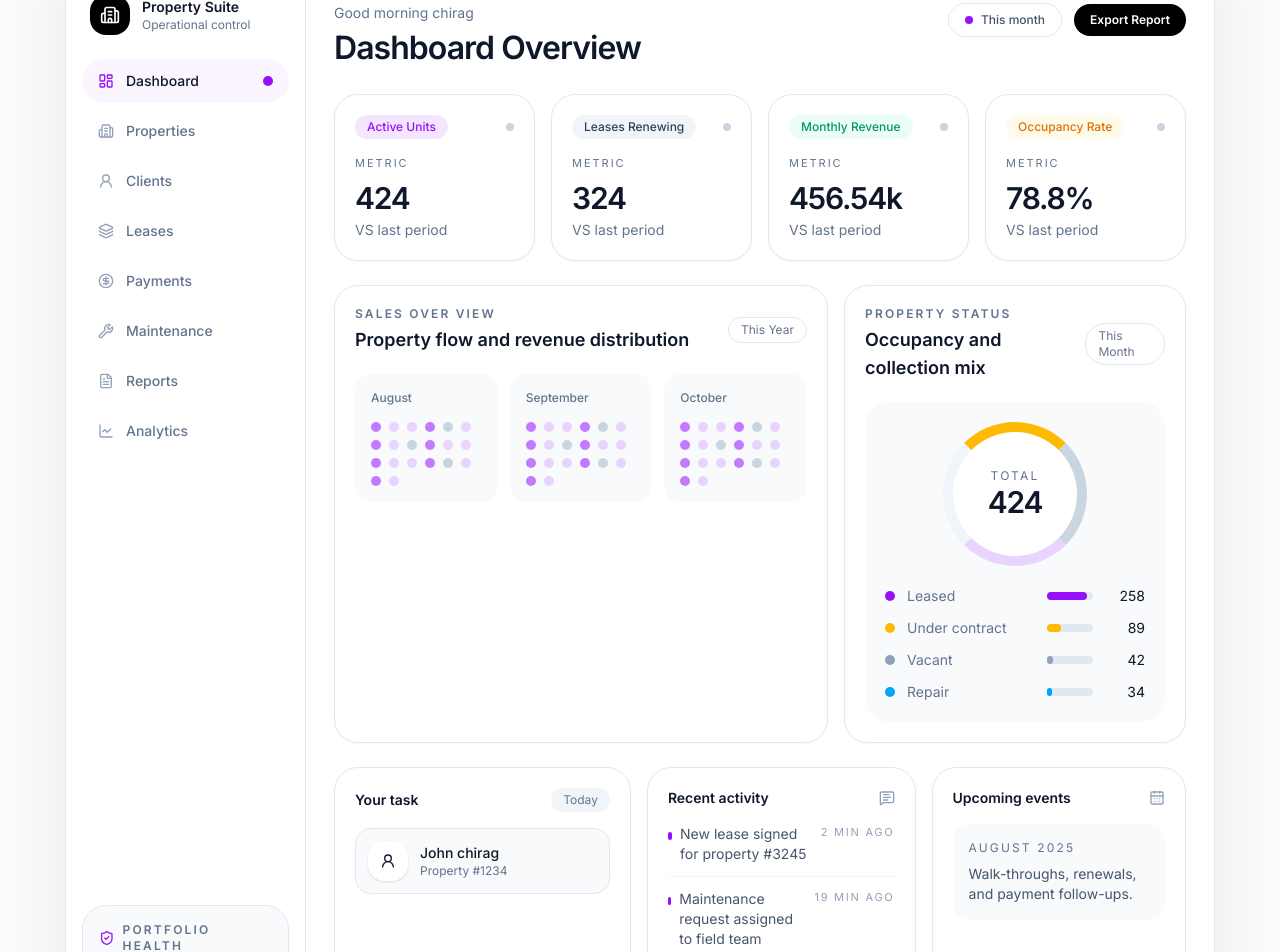
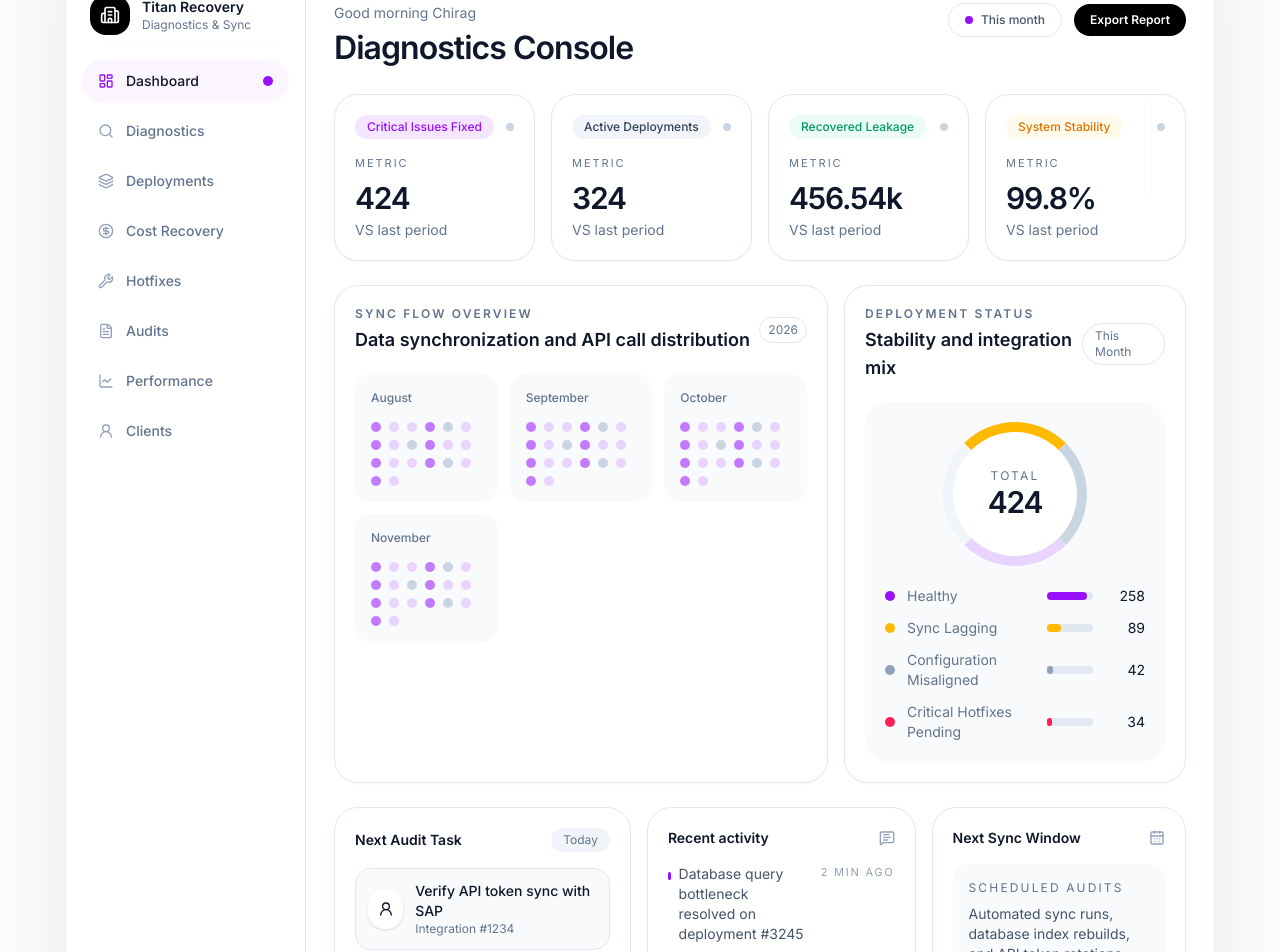
Before and after one commit to SahithyaHegde1706/erp-titans-website, a Next.js app: page / in a window 1280 px wide. Shown: the part 700-1652 px from the top of the page. Built offline with nearby package versions, Linux system fonts and the light colour scheme; no server answers.

Commit message:
feat: add DashboardShowcase component with interactive stats and sync monitoring visuals

```diff
--- a/components/sections/DashboardShowcase.tsx
+++ b/components/sections/DashboardShowcase.tsx
@@ -28,6 +28,7 @@ function Counter({ from, to, duration = 2, suffix = "", decimals = 0 }: { from:
 
   useEffect(() => {
     if (shouldReduceMotion) {
+      // eslint-disable-next-line react-hooks/set-state-in-effect
       setValue(to);
       return;
     }
@@ -52,26 +53,26 @@ function Counter({ from, to, duration = 2, suffix = "", decimals = 0 }: { from:
 
 const sidebarItems: SidebarItem[] = [
   { label: "Dashboard", icon: LayoutDashboard },
-  { label: "Properties", icon: Building2 },
+  { label: "Diagnostics", icon: Search },
+  { label: "Deployments", icon: Layers3 },
+  { label: "Cost Recovery", icon: CircleDollarSign },
+  { label: "Hotfixes", icon: Wrench },
+  { label: "Audits", icon: FileText },
+  { label: "Performance", icon: LineChart },
   { label: "Clients", icon: UserRound },
-  { label: "Leases", icon: Layers3 },
-  { label: "Payments", icon: CircleDollarSign },
-  { label: "Maintenance", icon: Wrench },
-  { label: "Reports", icon: FileText },
-  { label: "Analytics", icon: LineChart },
 ] as const;
 
 const quickStats = [
-  { title: "Active Units", value: 424, suffix: "", decimals: 0, tone: "text-slate-900", accent: "bg-purple-600/10 text-purple-600" },
-  { title: "Leases Renewing", value: 324, suffix: "", decimals: 0, tone: "text-slate-900", accent: "bg-slate-100 text-slate-700" },
-  { title: "Monthly Revenue", value: 456.54, suffix: "k", decimals: 2, tone: "text-slate-900", accent: "bg-emerald-50 text-emerald-600" },
-  { title: "Occupancy Rate", value: 78.8, suffix: "%", decimals: 1, tone: "text-slate-900", accent: "bg-amber-50 text-amber-600" },
+  { title: "Critical Issues Fixed", value: 424, suffix: "", decimals: 0, tone: "text-slate-900", accent: "bg-purple-600/10 text-purple-600" },
+  { title: "Active Deployments", value: 324, suffix: "", decimals: 0, tone: "text-slate-900", accent: "bg-slate-100 text-slate-700" },
+  { title: "Recovered Leakage", value: 456.54, suffix: "k", decimals: 2, tone: "text-slate-900", accent: "bg-emerald-50 text-emerald-600" },
+  { title: "System Stability", value: 99.8, suffix: "%", decimals: 1, tone: "text-slate-900", accent: "bg-amber-50 text-amber-600" },
 ] as const;
 
 const activityRows = [
-  { label: "New lease signed for property #3245", meta: "2 min ago" },
-  { label: "Maintenance request assigned to field team", meta: "19 min ago" },
-  { label: "Client payment received and reconciled", meta: "1 hour ago" },
+  { label: "Database query bottleneck resolved on deployment #3245", meta: "2 min ago" },
+  { label: "Diagnostics run completed for inventory syncing", meta: "19 min ago" },
+  { label: "Automated API reconciliation audit completed", meta: "1 hour ago" },
 ];
 
 export function DashboardShowcase() {
@@ -105,14 +106,14 @@ export function DashboardShowcase() {
           <div className="flex-1" />
           <div className="hidden w-full max-w-90 items-center gap-2 rounded-full border border-slate-200 bg-white px-4 py-2 text-xs text-slate-400 sm:flex">
             <Search className="h-3.5 w-3.5" />
-            Search for a property, lease, or client
+            Search for an audit, deployment, or system issue
           </div>
           <div className="flex-1" />
           <div className="hidden items-center gap-2 sm:flex">
             <div className="h-8 w-8 rounded-full bg-slate-200/80" />
             <div className="text-right">
               <p className="text-xs font-medium text-slate-900">Johan</p>
-              <p className="text-[10px] text-slate-500">Property admin</p>
+              <p className="text-[10px] text-slate-500">ERP Architect</p>
             </div>
           </div>
         </div>
@@ -124,8 +125,8 @@ export function DashboardShowcase() {
                 <Building2 className="h-5 w-5" />
               </div>
               <div>
-                <p className="text-sm font-semibold text-slate-900">Property Suite</p>
-                <p className="text-xs text-slate-500">Operational control</p>
+                <p className="text-sm font-semibold text-slate-900">Titan Recovery</p>
+                <p className="text-xs text-slate-500">Diagnostics & Sync</p>
               </div>
             </div>
 
@@ -136,9 +137,8 @@ export function DashboardShowcase() {
                 return (
                   <div
                     key={item.label}
-                    className={`flex items-center gap-3 rounded-full px-4 py-3 text-sm font-medium transition-colors ${
-                      isActive ? "bg-purple-50 text-slate-900" : "text-slate-500 hover:bg-slate-50 hover:text-slate-900"
-                    }`}
+                    className={`flex items-center gap-3 rounded-full px-4 py-3 text-sm font-medium transition-colors ${isActive ? "bg-purple-50 text-slate-900" : "text-slate-500 hover:bg-slate-50 hover:text-slate-900"
+                      }`}
                   >
                     <item.icon className={`h-4 w-4 ${isActive ? "text-purple-600" : "text-slate-400"}`} />
                     <span>{item.label}</span>
@@ -151,7 +151,7 @@ export function DashboardShowcase() {
             <div className="mt-auto rounded-3xl border border-slate-200 bg-slate-50 p-4">
               <div className="mb-3 flex items-center gap-2 text-xs font-semibold uppercase tracking-[0.18em] text-slate-500">
                 <ShieldCheck className="h-4 w-4 text-purple-600" />
-                Portfolio health
+                System stability
               </div>
               <div className="h-2 rounded-full bg-slate-200">
                 <motion.div
@@ -162,15 +162,15 @@ export function DashboardShowcase() {
                   className="h-2 rounded-full bg-purple-600"
                 />
               </div>
-              <p className="mt-3 text-sm text-slate-500">Occupancy, payments, and maintenance are all in sync.</p>
+              <p className="mt-3 text-sm text-slate-500">Integrations, databases, and sync queues are all healthy.</p>
             </div>
           </aside>
 
           <div className="bg-white px-5 py-5 sm:px-6 sm:py-6 lg:px-7 lg:py-7">
             <div className="mb-6 flex flex-col gap-4 lg:flex-row lg:items-start lg:justify-between">
               <div>
-                <p className="text-sm text-slate-500">Good morning chirag</p>
-                <h2 className="mt-1 text-2xl font-semibold tracking-[-0.03em] text-slate-900 sm:text-[32px]">Dashboard Overview</h2>
+                <p className="text-sm text-slate-500">Good morning Chirag</p>
+                <h2 className="mt-1 text-2xl font-semibold tracking-[-0.03em] text-slate-900 sm:text-[32px]">Diagnostics Console</h2>
               </div>
               <div className="flex flex-wrap items-center gap-3">
                 <div className="inline-flex items-center gap-2 rounded-full border border-slate-200 bg-white px-4 py-2 text-xs font-medium text-slate-600">
@@ -220,10 +220,10 @@ export function DashboardShowcase() {
               >
                 <div className="flex items-center justify-between">
                   <div>
-                    <p className="text-xs font-semibold uppercase tracking-[0.18em] text-slate-500">Sales over view</p>
-                    <h3 className="mt-1 text-lg font-semibold text-slate-900">Property flow and revenue distribution</h3>
+                    <p className="text-xs font-semibold uppercase tracking-[0.18em] text-slate-500">Sync Flow overview</p>
+                    <h3 className="mt-1 text-lg font-semibold text-slate-900">Data synchronization and API call distribution</h3>
                   </div>
-                  <div className="rounded-full border border-slate-200 px-3 py-1 text-xs text-slate-500">This Year</div>
+                  <div className="rounded-full border border-slate-200 px-2 py-1 text-xs text-slate-500">2026</div>
                 </div>
 
                 <div className="mt-5 grid gap-3 sm:grid-cols-3">
@@ -231,6 +231,7 @@ export function DashboardShowcase() {
                     { month: "August", value: 9 },
                     { month: "September", value: 7 },
                     { month: "October", value: 8 },
+                    { month: "November", value: 5 },
                   ].map((series) => (
                     <div key={series.month} className="rounded-2xl bg-slate-50 p-4">
                       <p className="text-xs font-medium text-slate-500">{series.month}</p>
@@ -256,8 +257,8 @@ export function DashboardShowcase() {
               >
                 <div className="flex items-center justify-between">
                   <div>
-                    <p className="text-xs font-semibold uppercase tracking-[0.18em] text-slate-500">Property status</p>
-                    <h3 className="mt-1 text-lg font-semibold text-slate-900">Occupancy and collection mix</h3>
+                    <p className="text-xs font-semibold uppercase tracking-[0.18em] text-slate-500">Deployment status</p>
+                    <h3 className="mt-1 text-lg font-semibold text-slate-900">Stability and integration mix</h3>
                   </div>
                   <div className="rounded-full border border-slate-200 px-3 py-1 text-xs text-slate-500">This Month</div>
                 </div>
@@ -274,10 +275,10 @@ export function DashboardShowcase() {
 
                   <div className="mt-5 space-y-3">
                     {[
-                      { label: "Leased", value: 258, color: "bg-purple-600" },
-                      { label: "Under contract", value: 89, color: "bg-amber-400" },
-                      { label: "Vacant", value: 42, color: "bg-slate-400" },
-                      { label: "Repair", value: 34, color: "bg-sky-500" },
+                      { label: "Healthy", value: 258, color: "bg-purple-600" },
+                      { label: "Sync Lagging", value: 89, color: "bg-amber-400" },
+                      { label: "Configuration Misaligned", value: 42, color: "bg-slate-400" },
+                      { label: "Critical Hotfixes Pending", value: 34, color: "bg-rose-500" },
                     ].map((row) => (
                       <div key={row.label} className="flex items-center gap-3 text-sm">
                         <span className={`h-2.5 w-2.5 rounded-full ${row.color}`} />
@@ -299,10 +300,10 @@ export function DashboardShowcase() {
                 initial="hidden"
                 whileInView="visible"
                 viewport={{ once: true }}
-                  className="rounded-3xl border border-slate-200 bg-white p-5 shadow-[0_1px_2px_rgba(15,23,42,0.04)]"
+                className="rounded-3xl border border-slate-200 bg-white p-5 shadow-[0_1px_2px_rgba(15,23,42,0.04)]"
               >
                 <div className="flex items-center justify-between">
-                  <h3 className="text-sm font-semibold text-slate-900">Your task</h3>
+                  <h3 className="text-sm font-semibold text-slate-900">Next Audit Task</h3>
                   <span className="rounded-full bg-slate-100 px-3 py-1 text-xs text-slate-500">Today</span>
                 </div>
                 <div className="mt-4 flex items-center gap-3 rounded-2xl border border-slate-200 bg-slate-50 p-3">
@@ -310,8 +311,8 @@ export function DashboardShowcase() {
                     <UserRound className="h-4 w-4" />
                   </div>
                   <div>
-                    <p className="text-sm font-medium text-slate-900">John chirag</p>
-                    <p className="text-xs text-slate-500">Property #1234</p>
+                    <p className="text-sm font-medium text-slate-900">Verify API token sync with SAP</p>
+                    <p className="text-xs text-slate-500">Integration #1234</p>
                   </div>
                 </div>
               </motion.div>
@@ -321,7 +322,7 @@ export function DashboardShowcase() {
                 initial="hidden"
                 whileInView="visible"
                 viewport={{ once: true }}
-                  className="rounded-3xl border border-slate-200 bg-white p-5 shadow-[0_1px_2px_rgba(15,23,42,0.04)]"
+                className="rounded-3xl border border-slate-200 bg-white p-5 shadow-[0_1px_2px_rgba(15,23,42,0.04)]"
               >
                 <div className="flex items-center justify-between">
                   <h3 className="text-sm font-semibold text-slate-900">Recent activity</h3>
@@ -345,15 +346,15 @@ export function DashboardShowcase() {
                 initial="hidden"
                 whileInView="visible"
                 viewport={{ once: true }}
-                  className="rounded-3xl border border-slate-200 bg-white p-5 shadow-[0_1px_2px_rgba(15,23,42,0.04)]"
+                className="rounded-3xl border border-slate-200 bg-white p-5 shadow-[0_1px_2px_rgba(15,23,42,0.04)]"
               >
                 <div className="flex items-center justify-between">
-                  <h3 className="text-sm font-semibold text-slate-900">Upcoming events</h3>
+                  <h3 className="text-sm font-semibold text-slate-900">Next Sync Window</h3>
                   <CalendarDays className="h-4 w-4 text-slate-400" />
                 </div>
                 <div className="mt-4 rounded-2xl bg-slate-50 p-4">
-                  <p className="text-xs uppercase tracking-[0.18em] text-slate-500">August 2025</p>
-                  <p className="mt-2 text-sm text-slate-600">Walk-throughs, renewals, and payment follow-ups.</p>
+                  <p className="text-xs uppercase tracking-[0.18em] text-slate-500">Scheduled Audits</p>
+                  <p className="mt-2 text-sm text-slate-600">Automated sync runs, database index rebuilds, and API token rotations.</p>
                 </div>
               </motion.div>
             </div>
```
